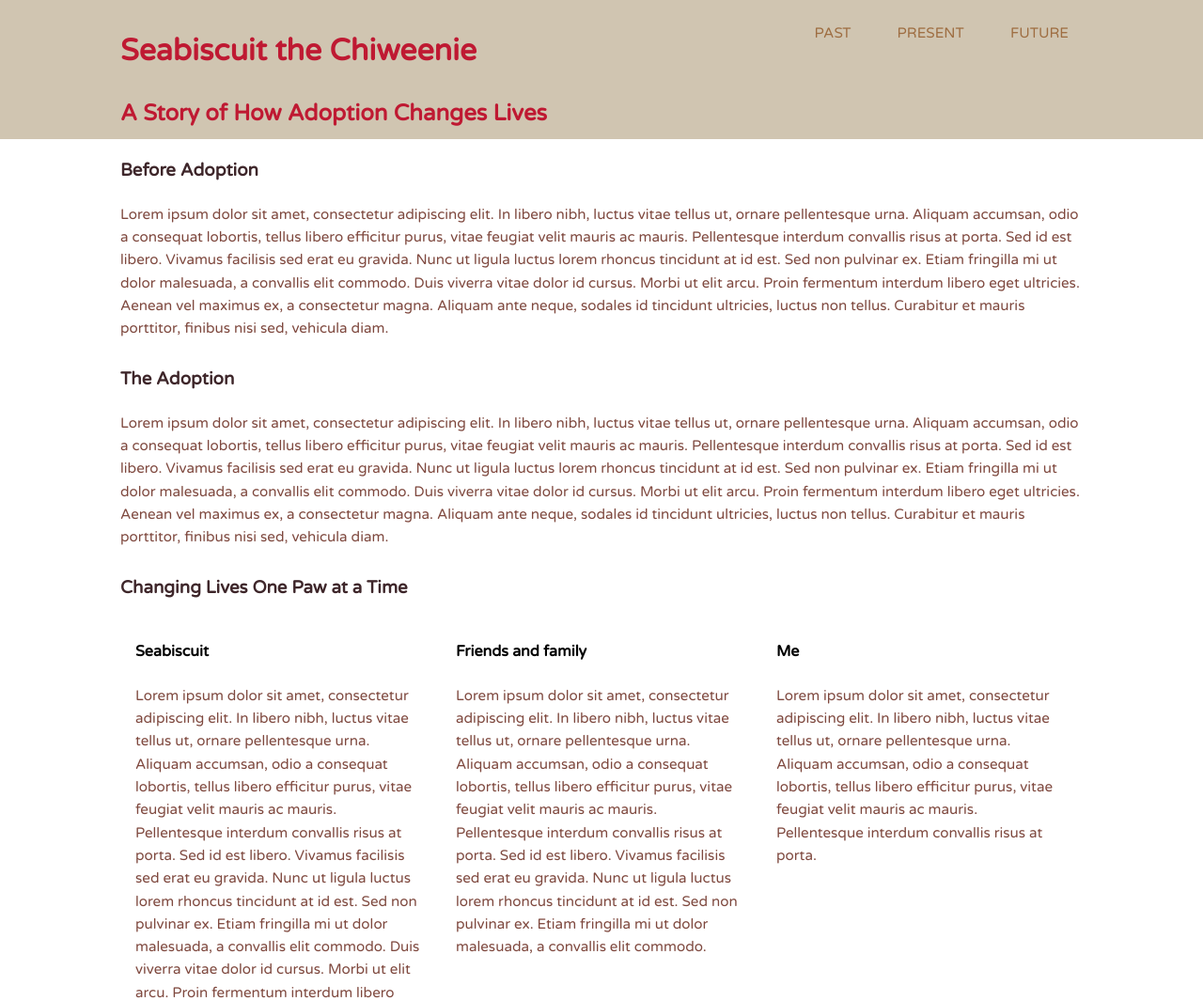
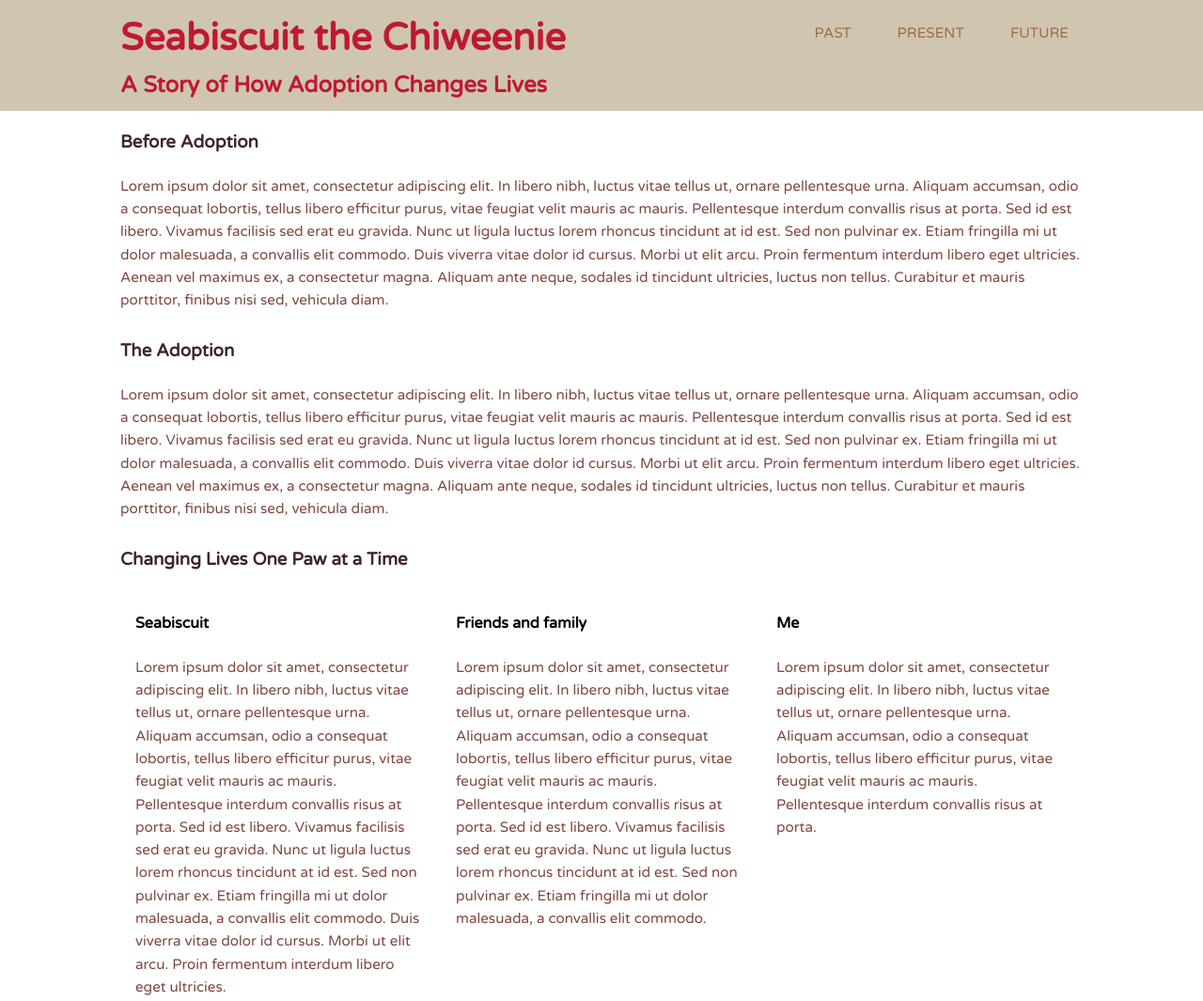
Before and after one commit to XandiHarris/Seabiscuit_Practice_Project, a plain HTML site: page seabiscuit.html in a window 1280 px wide. Shown: the top 1065 px of the page at 94% size. Drawn offline with Linux system fonts and the light colour scheme.

Commit message:
fixed problem in code line 88

```diff
--- a/css_files/seabiscuit.css
+++ b/css_files/seabiscuit.css
@@ -77,14 +77,15 @@ img {
 
 .main-header {
 	background: #D0C5B1;
-	/* Height:850px;
+}
+
+/* Height:850px;
 	background-image: url(../images/bedbiscuit.jpg);
 	background-repeat: no-repeat;
 	background-position: top;
 	background-size: cover; */
-}
 
-.name,{
+.name {
 	font-size: 2.5em;
 	margin-top: 0;
 	margin-bottom: 0;
```
